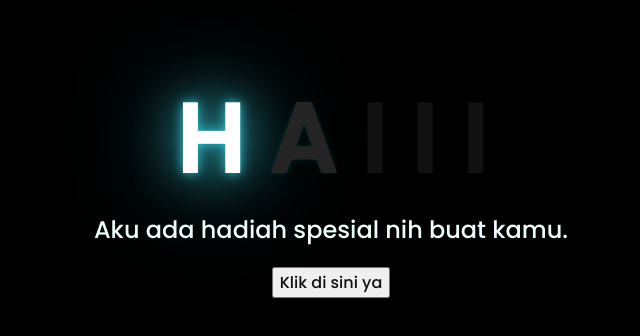
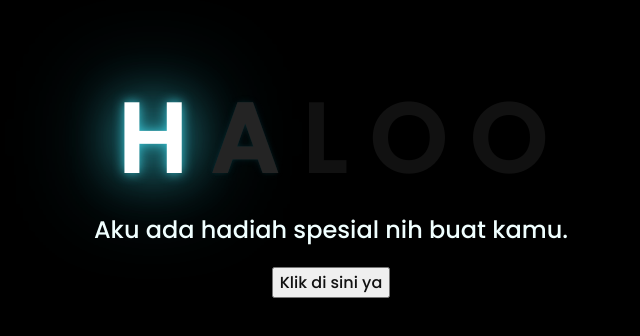
Before and after one commit to finahveiza/Flower, a plain HTML site: page index.html in a window 1280 px wide. Shown: the part 226-562 px from the top of the page, without its empty margins (317-957 px from the left). Drawn offline with Linux system fonts and the light colour scheme.

Commit message:
Update index.html

```diff
--- a/index.html
+++ b/index.html
@@ -6,16 +6,16 @@
     <meta name="viewport" content="width=device-width, initial-scale=1.0">
     <link rel="stylesheet" href="css/style.css">
     <link rel="icon" href="img/flowers.png" type="image/x-icon">
-    <title>Flowers</title>
+    <title>Hadiah</title>
 </head>
 <body>
     <div class="greetings">
     <!-- silahkan menambah kata sesuai keinginan dengan <span>text...</span -->
         <span>H</span>
         <span>A</span>
-        <span>I</span>
-        <span>I</span>
-        <span>I</span>
+        <span>L</span>
+        <span>O</span>
+        <span>O</span>
     </div>
     <div class="description">
         <span>Aku ada hadiah spesial nih buat kamu.</span>
```
